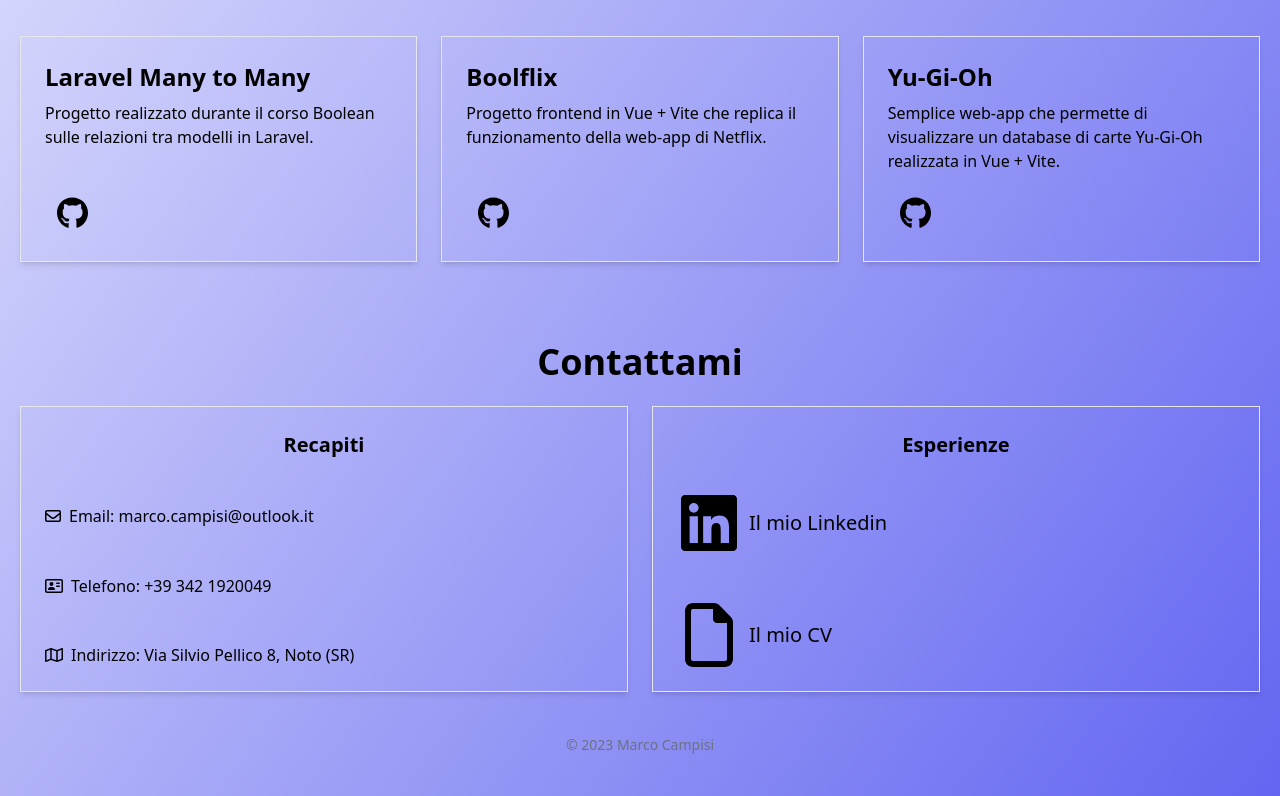
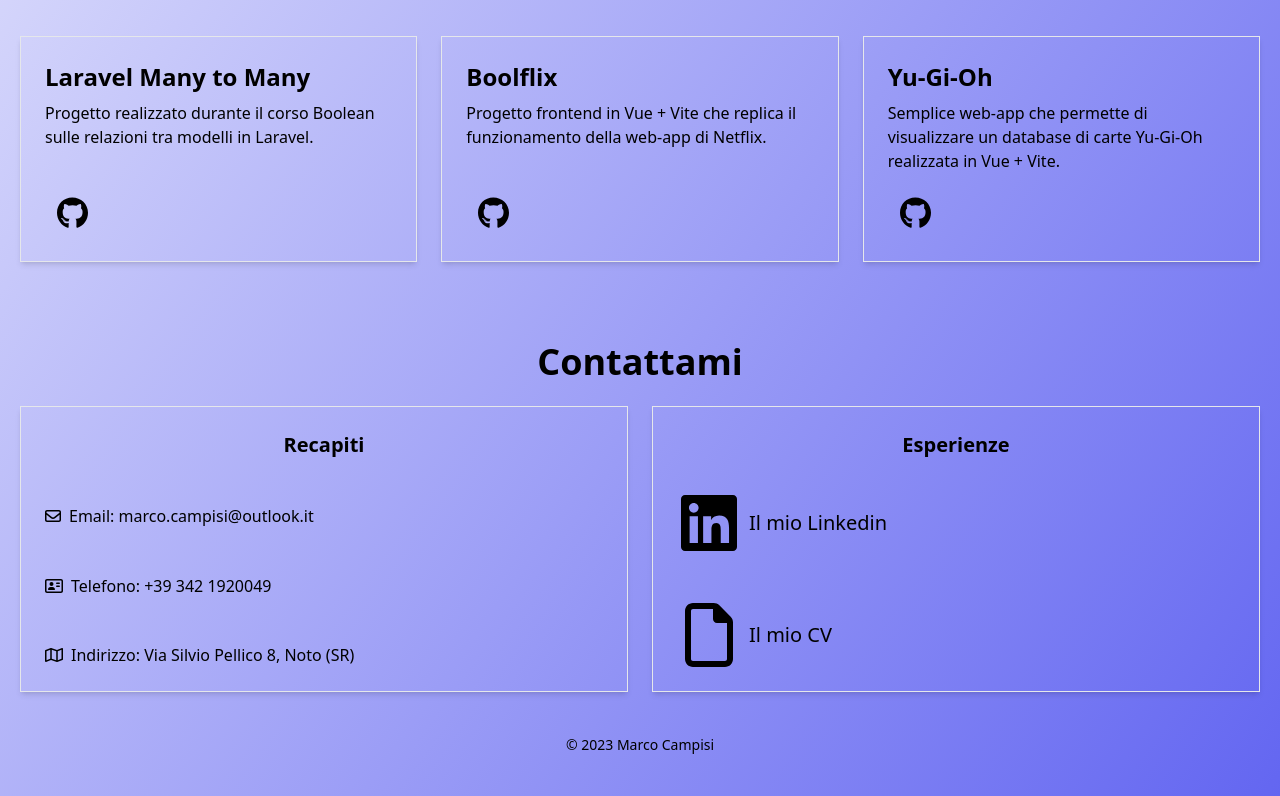
Before and after one commit to marcocampisi/react-portfolio, a React (Vite) app: page / in a window 1280 px wide. Shown: the part 992-1788 px from the top of the page. Built offline with nearby package versions, Linux system fonts and the light colour scheme.

Commit message:
Update footer color

```diff
--- a/src/components/FooterComponent.jsx
+++ b/src/components/FooterComponent.jsx
@@ -5,7 +5,7 @@
         return (
             <footer className='mx-4 p-10'>
                 <div className='w-full text-center'>
-                    <span className='text-sm text-gray-500 dark:text-gray-400'>
+                    <span className='text-sm text-black dark:text-gray-400'>
                         © 2023{" "}
                         <span className='hover:underline'>
                             Marco Campisi
```
